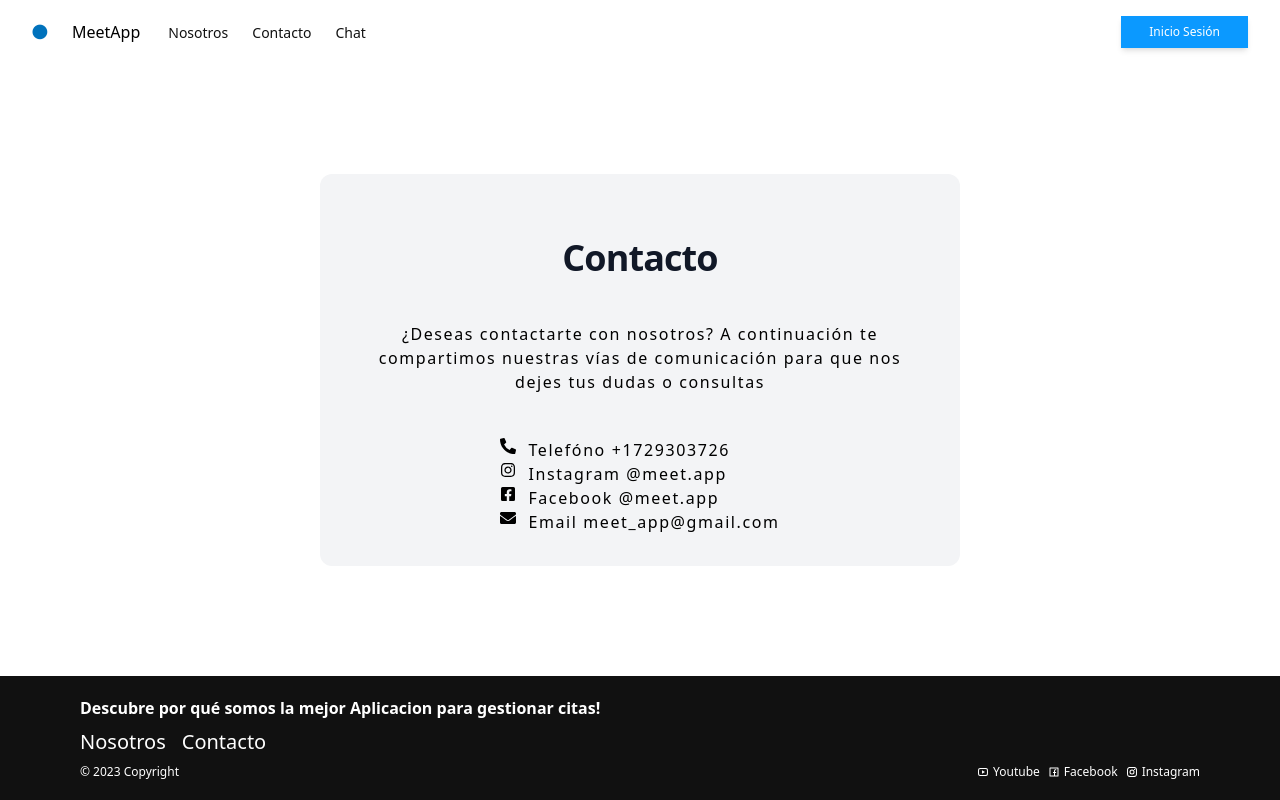
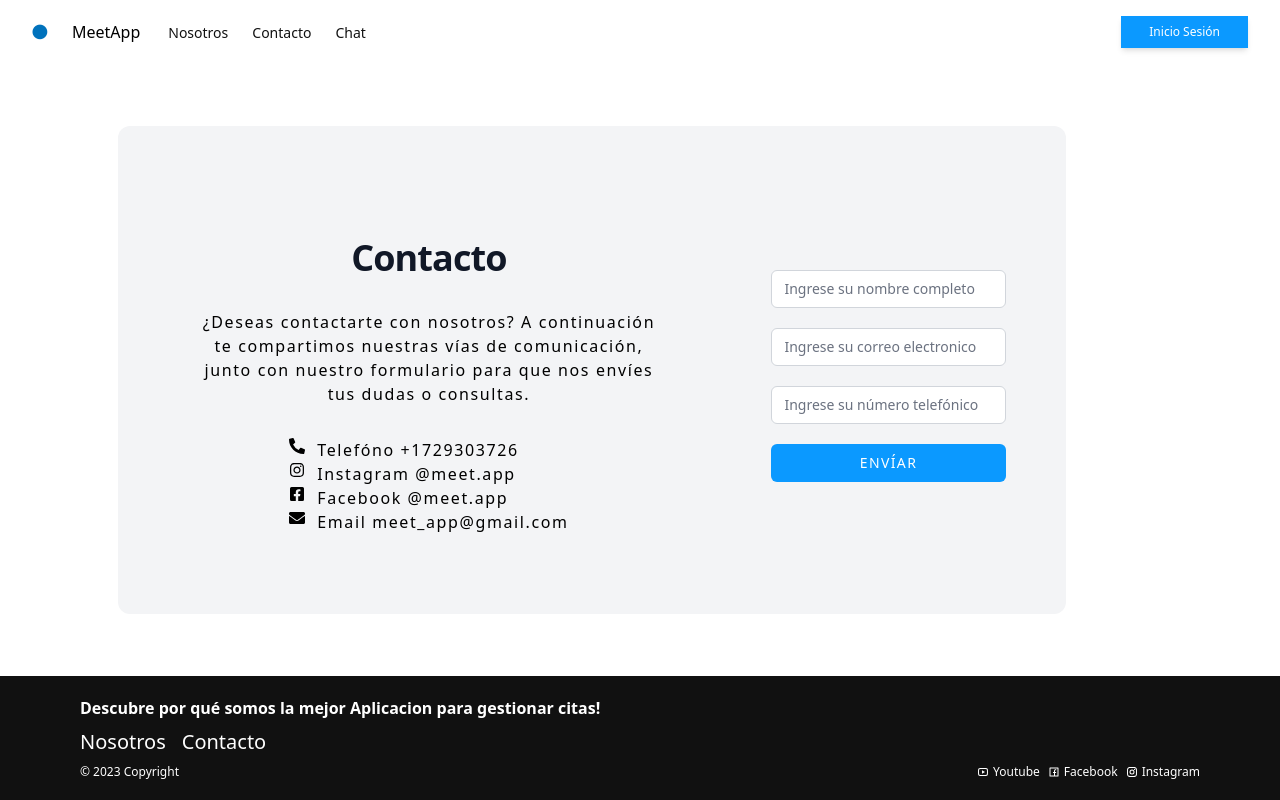
Before and after one commit to No-Country/c9-50-ft-mern, a React (Vite) app in the folder app/: page /contacto in a window 1280 px wide. Built offline with nearby package versions, Linux system fonts and the light colour scheme.

Commit message:
I create the form, but I'm trying to fix the resoponsive side

```diff
--- a/app/src/components/nosotros/HeroContacto.jsx
+++ b/app/src/components/nosotros/HeroContacto.jsx
@@ -3,15 +3,16 @@ import { FaFacebookSquare, FaInstagram, FaEnvelope, FaPhoneAlt } from 'react-ico
 export const HeroContacto = () => {
   return (
     <>
-      <div className='flex flex-col lg:flex-row  max-w-full items-center justify-center  '>
-        <div className='md:w-3/6 flex justify-center 2xl:ml-24'>
-          <div className='flex flex-col justify-center gap-3 items-center md:items-start p-8  bg-gray-100 rounded-xl'>
+      <div className='flex flex-col lg:flex-row  max-w-full items-center justify-center mr-24 '>
+        <div className='sm:w-4/5 flex justify-center 2xl:ml-24 '>
+          <div className='flex flex-row justify-center gap-3 items-center md:items-start p-15  bg-gray-100 rounded-xl'>
+            <div className='flex flex-col justify-center item-center p-20 pr-0'>
             <h1 className='text-2xl font-bold tracking-tight text-gray-900 sm:text-4xl m-auto pt-8'>
               Contacto
             </h1>
             <p className='tracking-widest text-center m-auto pt-8'>
               ¿Deseas contactarte con nosotros? A continuación te compartimos nuestras vías de
-              comunicación para que nos dejes tus dudas o consultas
+              comunicación, junto con nuestro formulario para que nos envíes tus dudas o consultas.
             </p>
             <div className='m-auto pt-8'>
               <div className='flex gap-3  justify-start'>
@@ -31,6 +32,42 @@ export const HeroContacto = () => {
                 <p className='tracking-widest'>Email meet_app@gmail.com</p>
               </div>
             </div>
+            </div>
+            <div className='p-20 m-auto w-full'>
+              <form className='mt-8 space-y-6' />
+              <input
+                id='name'
+                name='name'
+                type='name'
+                autoComplete='name'
+                className='relative block w-full appearance-none  rounded-md border border-gray-300 px-3 py-2 text-gray-900 placeholder-gray-500 focus:z-10 focus:border-indigo-500 focus:outline-none focus:ring-indigo-500 sm:text-sm m-5'
+                placeholder='Ingrese su nombre completo'
+              />
+              <input
+                id='email-address'
+                name='email'
+                type='email'
+                autoComplete='email'
+                className='relative block w-full appearance-none  rounded-md border border-gray-300 px-3 py-2 text-gray-900 placeholder-gray-500 focus:z-10 focus:border-indigo-500 focus:outline-none focus:ring-indigo-500 sm:text-sm m-5'
+                placeholder='Ingrese su correo electronico'
+              />
+              <input
+                id='number-phone'
+                name='number-phone'
+                type='number-phone'
+                autoComplete='email'
+                className='relative block w-full appearance-none  rounded-md border border-gray-300 px-3 py-2 text-gray-900 placeholder-gray-500 focus:z-10 focus:border-indigo-500 focus:outline-none focus:ring-indigo-500 sm:text-sm m-5'
+                placeholder='Ingrese su número telefónico'
+              />
+              <div>
+                <button
+                  type='submit'
+                  className='group relative flex w-full justify-center rounded-md border border-transparent bg-primary py-2 px-4 text-sm font-medium text-white hover:bg-primaryHover focus:outline-none focus:ring-2 focus:ring-indigo-500 focus:ring-offset-2 uppercase tracking-widest m-5'
+                >
+                  Envíar
+                </button>
+              </div>
+            </div>
           </div>
         </div>
       </div>
```
